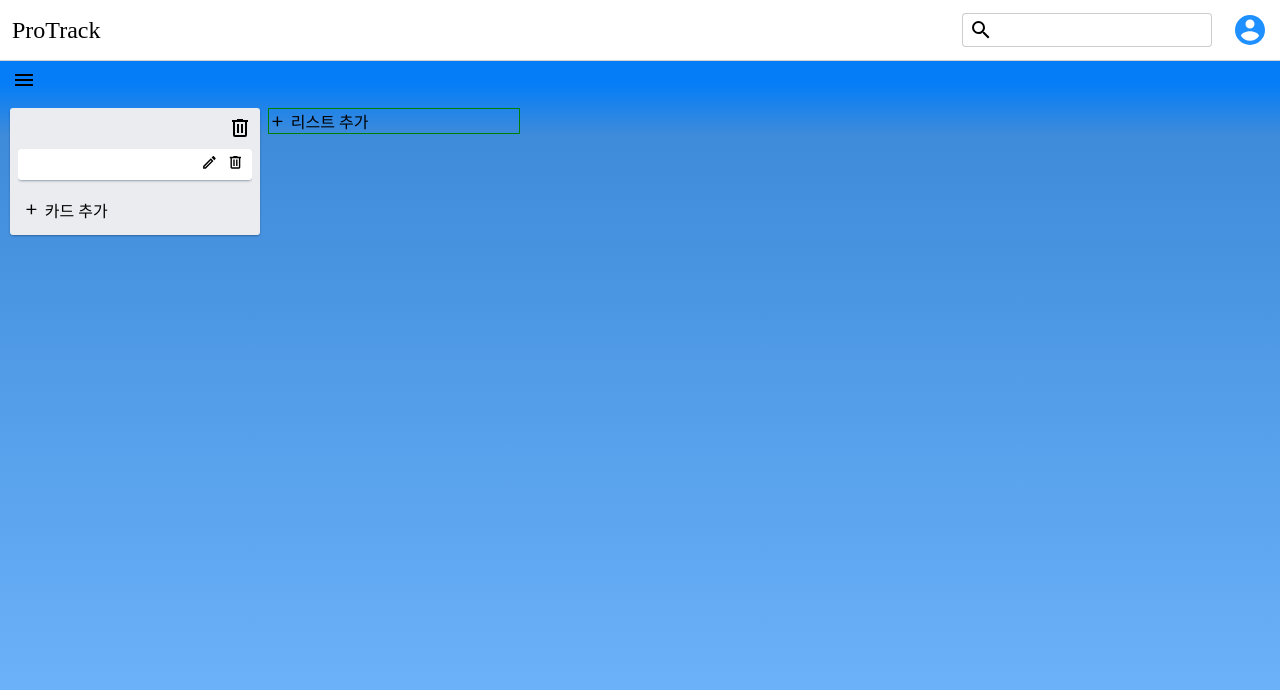
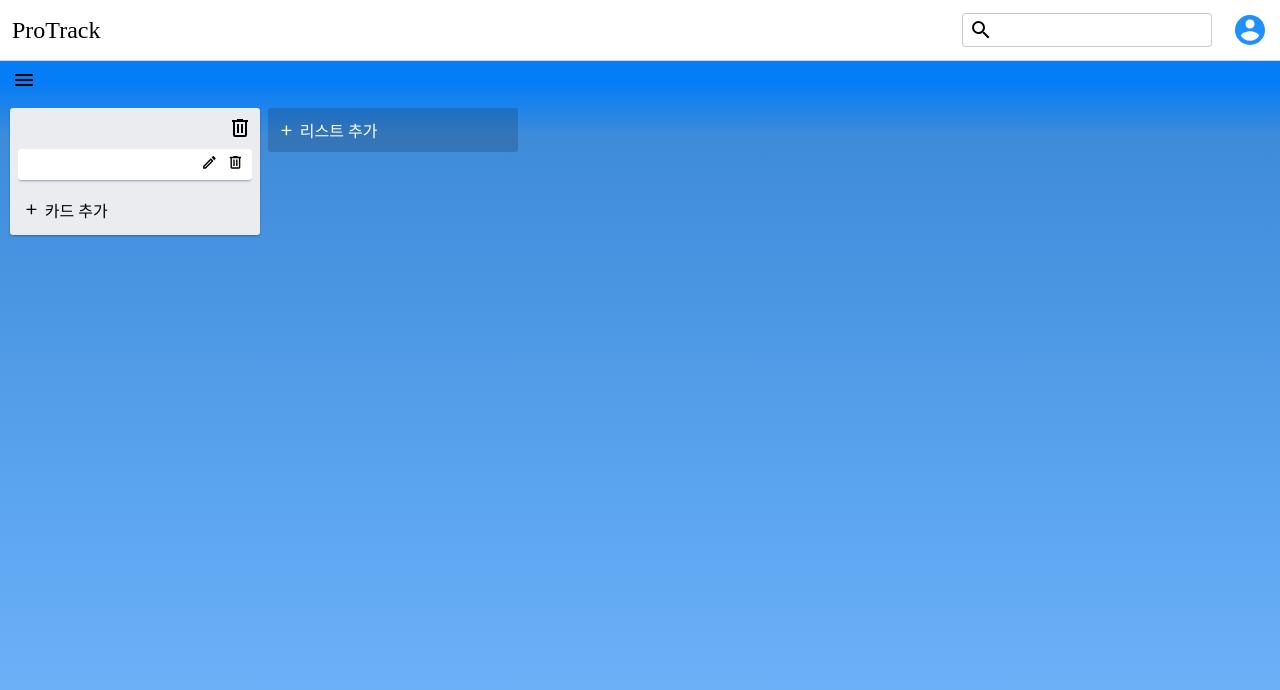
Before and after one commit to AustinHyoung/PTW-React, a React app: page /board in a window 1280 px wide. Shown: the top 690 px of the page. Built offline with nearby package versions, Linux system fonts and the light colour scheme; sample sign-in values are in the browser's storage; a web font is replaced by a local one.

Commit message:
add cardsList btn style

```diff
--- a/src/components/dnd/AddColumn.tsx
+++ b/src/components/dnd/AddColumn.tsx
@@ -2,6 +2,7 @@ import React, { useState } from 'react';
 import InputCard from './InputCard';
 import Icon from '@mdi/react';
 import { mdiPlus } from '@mdi/js';
+import * as S from '../../styles/styles';
 
 interface AddColumnProps {
   handleOnAddColumn: (title: string) => void;
@@ -15,7 +16,7 @@ const AddColumn = ({ handleOnAddColumn }: AddColumnProps) => {
   };
 
   return (
-    <div style={{ width: 250, border: '1px solid green' }}>
+    <S.AddColumnBtn>
       {open ? (
         // 컬럼 추가 버튼 이후 input 생성
         <div>
@@ -31,7 +32,7 @@ const AddColumn = ({ handleOnAddColumn }: AddColumnProps) => {
         // 컬럼 추가 버튼
         <div>
           <div
-            style={{ cursor: 'pointer', display: 'flex', alignItems: 'center', justifyContent: 'flex-start' }}
+            style={{ cursor: 'pointer', display: 'flex', alignItems: 'center', justifyContent: 'flex-start', color: '#FFF' }}
             onClick={() => setOpen(!open)}
           >
             <Icon path={mdiPlus} size={0.7} style={{ display: 'flex', alignItems: 'center', marginRight: 5 }} />
@@ -39,7 +40,7 @@ const AddColumn = ({ handleOnAddColumn }: AddColumnProps) => {
           </div>
         </div>
       )}
-    </div>
+    </S.AddColumnBtn>
   );
 };
 
--- a/src/styles/styles.ts
+++ b/src/styles/styles.ts
@@ -471,3 +471,13 @@ export const DeleteColumnBtn = styled.div`
     background-color: #d8dae1;
   }
 `;
+
+export const AddColumnBtn = styled.div`
+  width: 230px;
+  padding: 10px;
+  border-radius: 3px;
+  background-color: rgba(0, 0, 0, 0.16);
+  &:hover {
+    background-color: rgba(0, 0, 0, 0.25);
+  }
+`;
```
